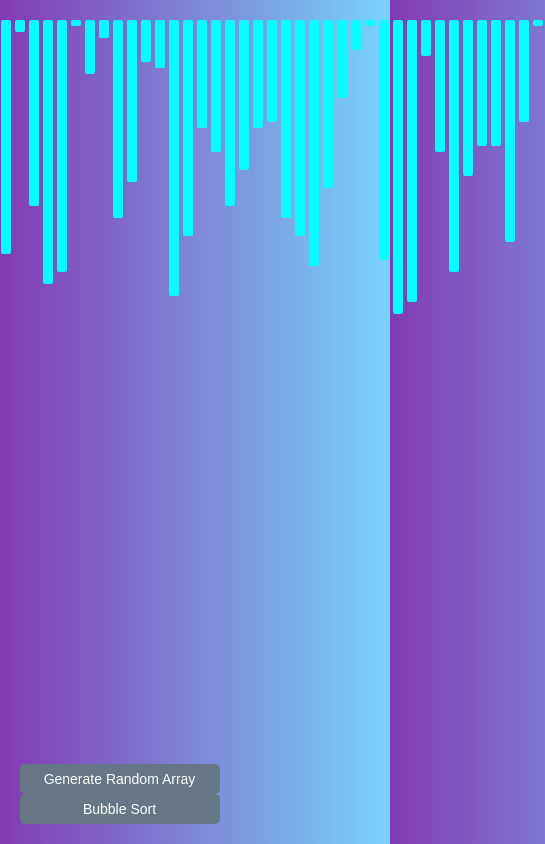
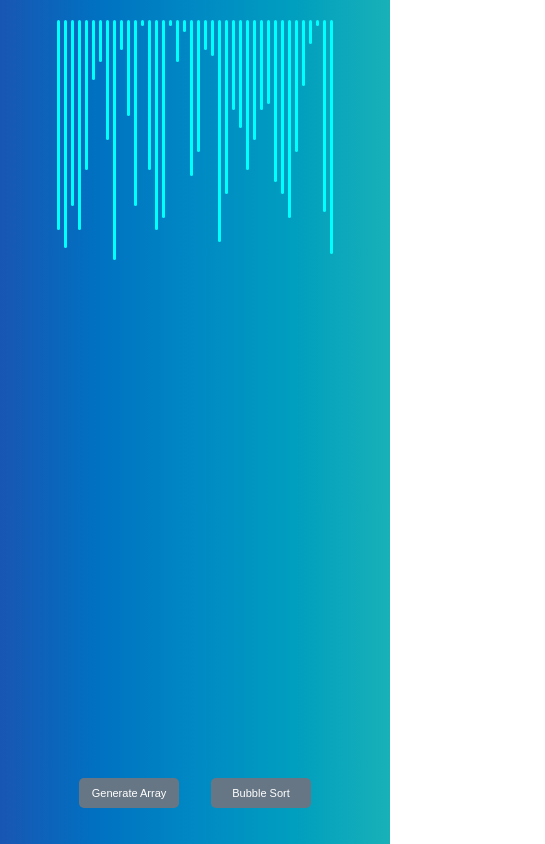
Before and after one commit to ankitup05/sort-visualiser, a plain HTML site: page index.html in a window 390 px wide. Shown: the whole page, 545 px wide, since content can reach past the window. Drawn offline with Linux system fonts and the light colour scheme.

Commit message:
handled responsiveness

```diff
--- a/index.html
+++ b/index.html
@@ -13,7 +13,7 @@
         </div>
 
         <div class="buttons_container">
-            <button id="randomize_array_btn" class="btn">Generate Random Array</button>
+            <button id="randomize_array_btn" class="btn">Generate Array</button>
             <button id="sort_btn" class="btn">Bubble Sort</button>
         </div>
     </div>
--- a/index.js
+++ b/index.js
@@ -2,8 +2,8 @@ let randomize_array=document.getElementById('randomize_array_btn');
 let sort_btn=document.getElementById('sort_btn');
 let bars_container=document.getElementById('bars_container');
 let minRange=1;
-let maxRange=50;
-let numOfBars=50;
+let maxRange=40;
+let numOfBars=40;
 let heightFactor=6;
 
 let unsorted_array=new Array(numOfBars);
--- a/style.css
+++ b/style.css
@@ -3,6 +3,7 @@
     margin: 0;
     box-sizing: border-box;
 }
+
 
 .container{
     height: 100vh;
@@ -23,8 +24,9 @@
 }
 
 body{
-    background: rgb(131,58,180);
-background: linear-gradient(90deg, rgba(131,58,180,1) 0%, rgba(69,194,252,0.7245491946778712) 100%, rgba(44,61,255,0.7385547969187676) 100%);
+    /* background: rgb(131,58,180); */
+/* background: linear-gradient(90deg, rgba(131,58,180,1) 0%, rgba(69,194,252,0.7245491946778712) 100%, rgba(44,61,255,0.7385547969187676) 100%); */
+background-image: linear-gradient(to right, #1956b3, #0071c1, #0089c4, #009ebf, #18b1b8);
 }
 
 .bar{
@@ -52,3 +54,23 @@ background: linear-gradient(90deg, rgba(131,58,180,1) 0%, rgba(69,194,252,0.7245
 .btn:hover{
     background-color: #56697b;
 }
+
+@media screen and (max-width: 720px) {
+    body {
+        /* background: rgb(131,58,180); */
+        /* background: linear-gradient(90deg, rgba(131,58,180,1) 0%, rgba(48,210,255,0.8253895308123249) 0%, rgba(44,61,255,0.7385547969187676) 100%); */
+        background-image: linear-gradient(to right, #1956b3, #0071c1, #0089c4, #009ebf, #18b1b8);
+    }
+    .bar{
+        width: 3px;
+    }
+    .buttons_container{
+        display: flex;
+    }
+    .btn{
+        width: 100px;
+        height: 30px;
+        margin: 1rem;
+        font-size: 11px;
+    }
+  }
```
